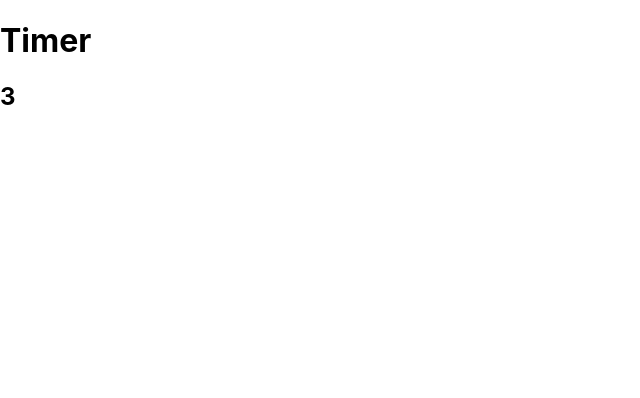
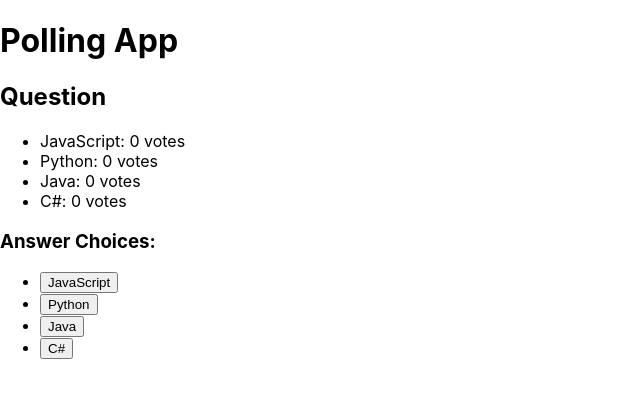
Before and after one commit to amjadali070/ead-lab-exam, a React (Create React App) app: page / in a window 1280 px wide. Shown: the top 398 px of the page, without its empty margins (0-640 px from the left). Built offline with nearby package versions, Linux system fonts and the light colour scheme.

Commit message:
App.js Component Created

```diff
--- a/src/App.js
+++ b/src/App.js
@@ -1,10 +1,49 @@
-import Time from "./TaskB/Timer";
+import React, { useState } from 'react';
+import PollDisplay from './TaskA/PollDisplay';
+import UserParticipation from './TaskA/UserParticipation';
+import ThankYouMessage from './TaskA/ThankyouMessage';
+import AnotherUserParticipation from './TaskA/AnotherUserParticipation';
+
 
 function App() {
 
+  const [options, setOptions] = useState([
+    { id: 1, label: 'JavaScript', votes: 0 },
+    { id: 2, label: 'Python', votes: 0 },
+    { id: 3, label: 'Java', votes: 0 },
+    { id: 4, label: 'C#', votes: 0 }
+  ]);
+
+  const [hasVoted, setVoted] = useState(false);
+
+  const handleVote = (choiceId) => {
+    if (!hasVoted) {
+      setOptions((prevOptions) =>
+        prevOptions.map((choice) =>
+          choice.id === choiceId ? { ...choice, votes: choice.votes + 1 } : choice
+        )
+      );
+      setVoted(true);
+    }
+  };
+
+  const resetVote = () => {
+    setOptions((prevChoices) =>
+      prevChoices.map((choice) => ({ ...choice, votes: 0 }))
+    );
+    setVoted(false);
+  };
+
   return (
-    <div>
-      <Time/>
+    <div className='App'>
+      <h1>Polling App</h1>
+      <PollDisplay choices={options} />
+      {!hasVoted ? (
+        <UserParticipation choices={options} handleVote={handleVote} />
+      ) : (
+        <ThankYouMessage />
+      )}
+      {hasVoted && <AnotherUserParticipation resetVote={resetVote} />}
     </div>
   );
 }
```
